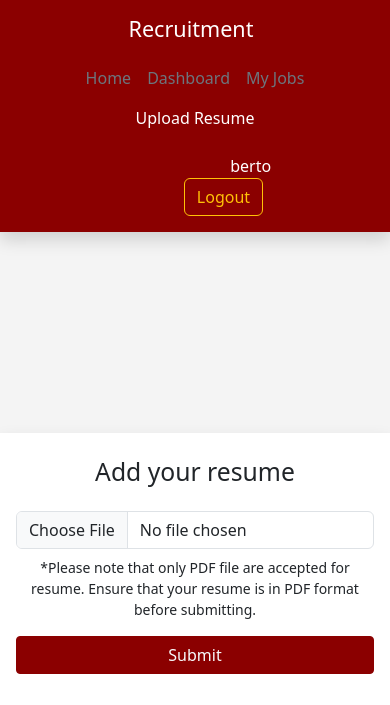
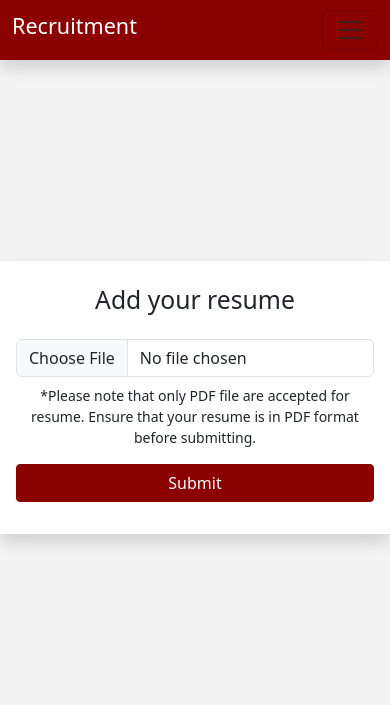
Before and after one commit to Berto405/recruitment, a PHP site: page /recruitment/upload_resume.php in a window 390 px wide. Shown: the top 705 px of the page. After the commit the page ends 543 px from the top, so only its background shows below. Run offline with PHP 8.4, Linux system fonts and the light colour scheme; a user stored in the database is signed in; data comes from the database, SQL or seed files in the repository; some libraries are stand-ins or nearby versions.

Commit message:
Debug
-makes the header responsive
-makes page scroll to job details when see details button is clicked.
-create a unique file name for uploaded resume and make the upload resume delete the previous resume file when user uploads another one.

```diff
--- a/header.php
+++ b/header.php
@@ -26,50 +26,44 @@ session_start();
 
 <body>
 
-
-    <header class="p-3 shadow" style="background-color: #8b0000; border-color: #8b0000;">
+    <nav class="navbar navbar-expand-lg shadow" style="background-color: #8b0000; border-color: #8b0000;">
         <div class="container">
-            <div class="d-flex flex-wrap align-items-center justify-content-center justify-content-lg-start">
-                <a href="/recruitment"
-                    class="d-flex align-items-center mb-2 mb-lg-0 text-white text-decoration-none me-2">
+            <a href="/recruitment" class="navbar-brand text-white">
                 <h4>Recruitment</h4>
             </a>
 
+            <button class="navbar-toggler" type="button" data-bs-toggle="collapse" data-bs-target="#navbarNav"
+                aria-controls="navbarNav" aria-expanded="false" aria-label="Toggle navigation">
+                <span class="navbar-toggler-icon"></span>
+            </button>
 
-                <ul class="nav col-12 col-lg-auto me-lg-auto mb-2 justify-content-center mb-md-0">
-                    <!-- Home Nav -->
-                    <li>
+            <div class="collapse navbar-collapse justify-content-lg-start" id="navbarNav">
+                <ul class="navbar-nav me-lg-auto mb-2 justify-content-center mb-md-0">
+                    <li class="nav-item">
                         <a href="/recruitment"
-                            class="nav-link px-2 <?php echo ($_SERVER['REQUEST_URI'] == '/recruitment' || $_SERVER['REQUEST_URI'] == '/recruitment/' || $_SERVER['REQUEST_URI'] == '/recruitment/index.php') ? 'text-white' : 'text-secondary'; ?>">
+                            class="nav-link <?php echo ($_SERVER['REQUEST_URI'] == '/recruitment' || $_SERVER['REQUEST_URI'] == '/recruitment/' || $_SERVER['REQUEST_URI'] == '/recruitment/index.php') ? 'text-white' : 'text-secondary'; ?>">
                             Home
                         </a>
                     </li>
 
                     <?php
-                    //Admin Dashboard Nav
                     if (isset($_SESSION['user_role']) && $_SESSION['user_role'] == 'admin') {
                         $adminDashboardUrl = "/recruitment/admin/home.php";
-
-                        // Set the href attribute based on the user's role
                         $href = $adminDashboardUrl;
-
-                        // Check if the current URL matches the admin dashboard URL
                         $isActive = ($_SERVER['REQUEST_URI'] == $adminDashboardUrl || $_SERVER['REQUEST_URI'] == $adminDashboardUrl . '/') ? ' text-white' : ' text-secondary';
-
                         echo '
-                        <li>
-                            <a href="' . $href . '" class="nav-link px-2' . $isActive . '">
+                        <li class="nav-item">
+                            <a href="' . $href . '" class="nav-link' . $isActive . '">
                                 Dashboard
                             </a>
                         </li>
                         ';
                     }
-                    //My Jobs Nav
                     if (isset($_SESSION['user_id'])) {
                         echo '
-                        <li><a href="#" class="nav-link px-2 text-secondary">My Jobs</a></li>
-                        <li>
-                            <a href="/recruitment/upload_resume.php" class="nav-link px-2 ' . ($_SERVER['REQUEST_URI'] == '/recruitment/upload_resume.php' || $_SERVER['REQUEST_URI'] == '/recruitment/upload)resume.php/' ? 'text-white' : 'text-secondary') . '">
+                        <li class="nav-item"><a href="#" class="nav-link text-secondary">My Jobs</a></li>
+                        <li class="nav-item">
+                            <a href="/recruitment/upload_resume.php" class="nav-link ' . ($_SERVER['REQUEST_URI'] == '/recruitment/upload_resume.php' || $_SERVER['REQUEST_URI'] == '/recruitment/upload)resume.php/' ? 'text-white' : 'text-secondary') . '">
                                 Upload Resume
                             </a>
                         </li>
@@ -78,37 +72,43 @@ session_start();
                     ?>
                 </ul>
 
-
-
-                <div class="text-end">
+                <div class="navbar-text text-end">
                     <?php
-                    //User's name and Logout Nav
                     if (isset($_SESSION["user_id"])) {
                         $user = $_SESSION["user_name"];
                         echo '
-
                             <div class="row">
-                            <div class="col-md-6 mt-2">
-                                <a href="#" class="text-white  text-decoration-none d-inline-block text-truncate">' . $user . '</a>
-                            </div>
-                            <div class="col-md-6">
-                                <a href="/recruitment/logout.php" class="btn btn-outline-warning me-2">Logout</a>
+                                <div class="col-sm-1 dropdown d-flex justify-content-start">
+                                    <a href="#" class="d-block link-light text-decoration-none dropdown-toggle" id="dropdownUser2"
+                                        data-bs-toggle="dropdown" aria-expanded="false">
+                                        ' . $user . '
+                                    </a>
+                                    <ul class="dropdown-menu text-small shadow" aria-labelledby="dropdownUser2">
+                                        <li><a class="dropdown-item" href="#"><i class="bi bi-person-circle"></i> Profile</a></li>
+                                        <li>
+                                            <hr class="dropdown-divider">
+                                        </li>
+                                        <li><a class="dropdown-item" href="/recruitment/logout.php"><i class="bi bi-box-arrow-right"></i> Sign out</i></a></li>
+                                    </ul>
                                 </div>
                             </div>
+                        ';
 
-                        ';
-                    }//Login and Sign up Nav
-                    else {
+                    } else {
                         echo '
                             <a href="login.php" class="btn btn-outline-light me-2">Login</a>
                             <a href="register.php" class="btn btn-warning">Sign-up</a>
+
                         ';
                     }
                     ?>
                 </div>
+
+
             </div>
         </div>
-    </header>
+    </nav>
+
 
 </body>
 
--- a/upload_resume.php
+++ b/upload_resume.php
@@ -6,6 +6,15 @@ if (!isset($_SESSION['user_id'])) {
     header('Location: login.php');
     exit();
 } else {
+    $userId = $_SESSION['user_id'];
+
+    //Showing current resume
+    $query = "SELECT resume FROM user WHERE id='$userId'";
+    $result = mysqli_query($conn, $query);
+
+    $row = mysqli_fetch_array($result);
+
+    //Uploading Resume
     if (isset($_POST['submit'])) {
         $userId = $_SESSION['user_id'];
 
@@ -16,21 +25,36 @@ if (!isset($_SESSION['user_id'])) {
             $file_tmp = $_FILES['resume_file']['tmp_name'];
             $file_size = $_FILES['resume_file']['size'];
 
-            // Check if the uploaded file is a PDF and the size is within limits (adjust as needed)
+            // Check if the uploaded file is a PDF and the size is within limits
             $file_ext = strtolower(pathinfo($file_name, PATHINFO_EXTENSION));
             $allowed_extensions = array("pdf");
             $max_file_size = 5 * 1024 * 1024; // 5 MB
 
             if (in_array($file_ext, $allowed_extensions) && $file_size <= $max_file_size) {
+
+                //Gets the previous resume and delete it.
+                $delete_previous_resume_query = "SELECT resume FROM user WHERE id = '$userId'";
+                $delete_result = mysqli_query($conn, $delete_previous_resume_query);
+                $row = mysqli_fetch_assoc($delete_result);
+                $previous_name = $row["resume"];
+                if (!empty($previous_name)) {
+                    $previous_resume_path = "./resume/" . $previous_name;
+                    if (file_exists($previous_resume_path)) {
+                        unlink($previous_resume_path);
+                    }
+                }
+                //Generate a unique file name
+                $unique_file_name = uniqid() . '_' . $file_name;
+
                 // Move the uploaded file to the desired directory
                 $upload_path = "./resume/";
                 if (!file_exists($upload_path)) {
                     mkdir($upload_path, 0777, true);
                 }
-                $file_destination = $upload_path . $file_name;
+                $file_destination = $upload_path . $unique_file_name;
                 if (move_uploaded_file($file_tmp, $file_destination)) {
                     // Update the user's resume in the database
-                    $query = "UPDATE `user` SET `resume`='$file_name' WHERE `id`='$userId'";
+                    $query = "UPDATE `user` SET `resume`='$unique_file_name' WHERE `id`='$userId'";
                     $result = mysqli_query($conn, $query);
 
                     header("Location: /recruitment/index.php?message=Resume Uploaded.");
@@ -71,10 +95,26 @@ if (!isset($_SESSION['user_id'])) {
                     <form method="POST" enctype="multipart/form-data">
                         <div class="col w-100 ">
                             <div class="mb-2">
-                                <input type="hidden" class="form-control" name="name" required>
-                                <input type="file" class="form-control" name="resume_file" accept=".pdf" required>
+                                <?php
+                                if ($row['resume']) {
+                                    echo '
+                                        <h5>Current Resume:</h5>
+                                        <input type="text" class="form-control" value="' . $row['resume'] . '" readonly>
+                                        <h5 class="mt-2">Update Resume:</h5>
+                                        <input type="hidden" class="form-control" name="name" required>
+                                        <input type="file" class="form-control" name="resume_file" accept=".pdf" required>
+                                   ';
+                                } else {
+                                    echo '
+
+                                        <input type="hidden" class="form-control" name="name" required>
+                                        <input type="file" class="form-control" name="resume_file" accept=".pdf" required>
+                                    ';
+                                }
+                                ?>
                             </div>
                         </div>
+
 
                         <div class="text-center">
                             <small>
```
Also changed, not shown: index.php (+10 -2 lines), user/home.php (deleted, +0 -14 lines), 3 other files. Lines whose indentation alone changed are shown as unchanged.
